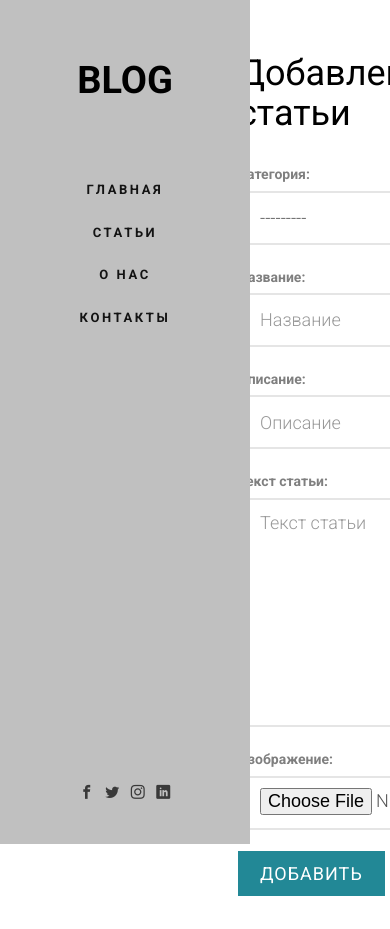
After one commit to alexey-luhinin/BlogDjango, a Django app: page /add_article in a window 390 px wide. The commit adds this page. Run offline with Django 3.2, Linux system fonts and the light colour scheme; data comes from the database, SQL or seed files in the repository; both versions use the stored data as it was after the commit; some libraries are stand-ins or nearby versions; some web fonts are replaced.

Commit message:
add_article

```diff
--- /dev/null
+++ b/blog/main/forms.py
@@ -0,0 +1,34 @@
+from django.forms import ModelForm, TextInput, Textarea, Select, FileInput
+from .models import Articles
+
+
+class ArticlesForm(ModelForm):
+    class Meta:
+        model = Articles
+        fields = ['category', 'title', 'description', 'text', 'image',]
+
+        widgets = {
+            'title': TextInput(attrs={
+                'class': 'form-control',
+                'placeholder': 'Название'
+            }),
+            'description': TextInput(attrs={
+                'class': 'form-control',
+                'placeholder': 'Описание'
+            }),
+            'text': Textarea(attrs={
+                'class': 'form-control',
+                'placeholder': 'Текст статьи',
+                'rows': 8,
+            }),
+
+            'category': Select(attrs={
+                'class': 'form-control',
+                'placeholder': 'Название'
+            }),
+
+            'image': FileInput(attrs={
+                'class': 'form-control',
+                'placeholder': 'Название'
+            })
+        }
--- a/blog/main/static/main/css/style.css
+++ b/blog/main/static/main/css/style.css
@@ -18,12 +18,7 @@ body {
 	font-size: 14px;
 	line-height: 1.6;
 	color: rgba(0, 0, 0, 0.5);
-  background: whitesmoke;
-}
-@media screen and (max-width: 992px) {
-  body {
-    font-size: 16px;
-  }
+	background: white;
 }
 
 a {
@@ -90,10 +80,11 @@ figure figcaption {
 }
 
 #fh5co-aside {
-  background-color: azure;
+	background-color: silver;
 	padding-top: 60px;
 	padding-bottom: 40px;
 	width: 20%;
+	min-width: 250px;
 	position: fixed;
 	bottom: 0;
 	top: 0;
@@ -103,21 +94,7 @@ figure figcaption {
 	-o-transition: 0.5s;
 	transition: 0.5s;
 }
-@media screen and (max-width: 1200px) {
-  #fh5co-aside {
-    width: 30%;
-  }
-}
-@media screen and (max-width: 768px) {
-  #fh5co-aside {
-    width: 270px;
-    -moz-transform: translateX(-270px);
-    -webkit-transform: translateX(-270px);
-    -ms-transform: translateX(-270px);
-    -o-transform: translateX(-270px);
-    transform: translateX(-270px);
-  }
-}
+
 #fh5co-aside #fh5co-logo {
 	text-align: center;
 	font-family: "Roboto", Arial, sans-serif;
@@ -125,11 +102,6 @@ figure figcaption {
 	margin-bottom: 2em;
 	text-transform: uppercase;
 	font-size: 38px;
-}
-@media screen and (max-width: 768px) {
-  #fh5co-aside #fh5co-logo {
-    margin-bottom: 1em;
-  }
 }
 #fh5co-aside #fh5co-logo a {
 	color: #000;
@@ -142,11 +114,6 @@ figure figcaption {
 	text-align: center;
 	margin: 0;
 	padding: 0;
-}
-@media screen and (max-width: 768px) {
-  #fh5co-aside #fh5co-main-menu ul {
-    margin: 0 0 2em 0;
-  }
 }
 #fh5co-aside #fh5co-main-menu ul li {
 	margin: 0 0 20px 0;
@@ -221,12 +188,6 @@ figure figcaption {
 	color: rgba(0, 0, 0, 0.6);
 	padding: 0 20px;
 }
-@media screen and (max-width: 768px) {
-  #fh5co-aside .fh5co-footer {
-    position: relative;
-    bottom: 0;
-  }
-}
 #fh5co-aside .fh5co-footer span {
 	display: block;
 }
@@ -259,28 +220,13 @@ figure figcaption {
 	-o-transition: 0.5s;
 	transition: 0.5s;
 }
-@media screen and (max-width: 1200px) {
-  #fh5co-main {
-    width: 70%;
-  }
-}
-@media screen and (max-width: 768px) {
-  #fh5co-main {
-    width: 100%;
-  }
-}
 #fh5co-main .fh5co-narrow-content {
 	position: relative;
 	width: 93%;
 	margin: 0 auto;
+	margin-left: 160px;
 	padding: 1em 0;
 	clear: both;
-}
-@media screen and (max-width: 768px) {
-  #fh5co-main .fh5co-narrow-content {
-    width: 100%;
-    padding: 4em 1em;
-  }
 }
 
 #fh5co-hero {
@@ -1180,3 +1000,9 @@ body.offcanvas #fh5co-main, body.offcanvas .fh5co-nav-toggle {
 						.clearfix {
 							clear: both;
 						}
+
+
+
+.articles-form {
+	width: 60%;
+}
--- /dev/null
+++ b/blog/main/templates/main/add_article.html
@@ -0,0 +1,18 @@
+{% extends 'main/base.html' %}
+
+{% block title %}
+<title>Добавление статьи</title>
+{% endblock %}
+
+{% block content %}
+<div class="fh5co-narrow-content">
+	<div class="articles-form">
+		<h1>Добавление статьи</h1>
+		<form method="post" enctype="multipart/form-data" class="form-group">
+			{% csrf_token %}
+			{{ form.as_p }}
+			<button type="submit" class="btn btn-primary">Добавить</button>
+		</form>
+	</div>
+</div>
+{% endblock %}
--- a/blog/main/templates/main/articles.html
+++ b/blog/main/templates/main/articles.html
@@ -9,15 +9,15 @@
 <div class="fh5co-narrow-content">
 	<h1>Статьи</h1>
 </div>
-<div class="fh5co-narrow-content">
+<div class="fh5co-narrow-content" >
 	<div class="row row-bottom-padded-md">
 	{% for article in articles %}
 			<div class="col-md-3 col-sm-6 col-padding animate-box" data-animate-effect="fadeInLeft">
 				<div class="blog-entry">
-					<a href="#" class="blog-img"><img src="{{ article.image.url }}" class="img-responsive" alt="Free HTML5 Bootstrap Template by FreeHTML5.co"></a>
+					<a href="#" class="blog-img"><img src="{{ article.image.url }}" class="img-responsive"></a>
 					<div class="desc">
 						<h3><a href="#">{{ article.title }}</a></h3>
-						<span><small>by Admin </small> / <small>{{ article.category.title }}</small> / <small> <i class="icon-comment"></i> {{ article.date }}</small></span>
+						<b><span><small>by Admin </small> / <small>{{ article.category.title }}</small> / <small> <i class="icon-comment"></i> {{ article.date }}</small></span></b>
 						<p>{{ article.description }}</p>
 						<a href="#" class="lead">Читать <i class="icon-arrow-right3"></i></a>
 					</div>
--- a/blog/main/templates/main/base.html
+++ b/blog/main/templates/main/base.html
@@ -39,7 +39,7 @@
 	<link rel="stylesheet" href="{% static "main/css/style.css" %}">
 
 	<!-- Modernizr JS -->
-	<script src="js/modernizr-2.6.2.min.js"></script>
+	<script src="{% static "main/js/modernizr-2.6.2.min.js" %}"></script>
 	<!-- FOR IE9 below -->
 	<!--[if lt IE 9]>
 		<script src="js/respond.min.js"></script>
--- a/blog/main/urls.py
+++ b/blog/main/urls.py
@@ -6,4 +6,5 @@ urlpatterns = [
     path('about', views.about, name='about'),
     path('contacts', views.contacts, name='contacts'),
     path('articles', views.articles, name='articles'),
+    path('add_article', views.add_article, name='add_article'),
 ]
--- a/blog/main/views.py
+++ b/blog/main/views.py
@@ -1,5 +1,6 @@
-from django.shortcuts import render
+from django.shortcuts import render, redirect
 from .models import Articles
+from .forms import ArticlesForm
 
 
 def index(request):
@@ -15,3 +16,14 @@ def articles(request):
     article = Articles.objects.all()
     articles = {'articles' : article,}
     return render(request, 'main/articles.html', articles)
+
+def add_article(request):
+    if request.method == 'POST':
+        form = ArticlesForm(request.POST, request.FILES)
+        if form.is_valid():
+            form.save()
+            return redirect('index')
+    else:
+        form = ArticlesForm()
+
+    return render(request, 'main/add_article.html', {'form':form})
```
Also changed, not shown: other parts of blog/main/static/main/css/style.css (+0 -131 lines), blog/main/models.py (+5 -5 lines), blog/blog/media/img/2020/11/03/mersedes.jpg (added), blog/blog/media/img/2020/11/03/mersedes_iHyXDpJ.jpg (added), blog/blog/media/img/2020/11/03/slider_bmw_x5-g05.jpg (added), blog/db.sqlite3. Lines whose indentation alone changed are shown as unchanged.
